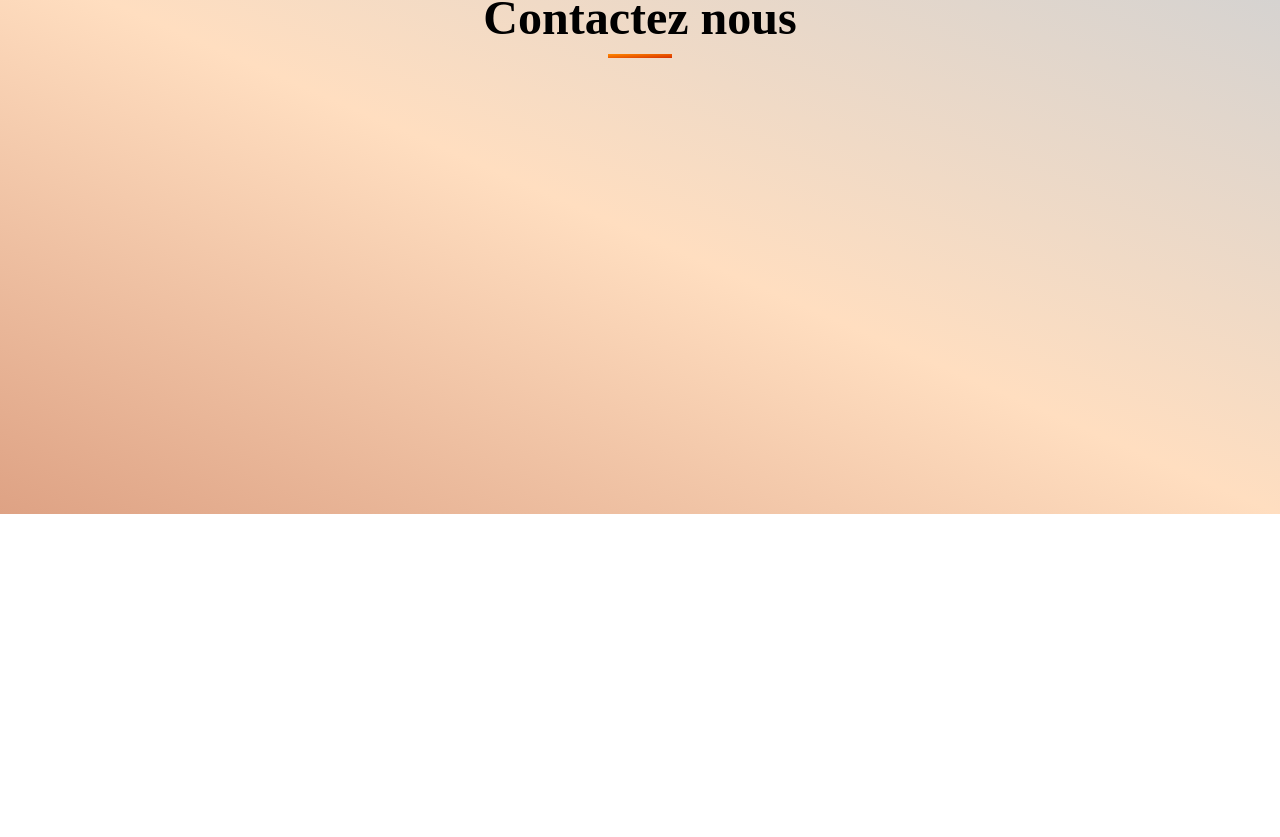
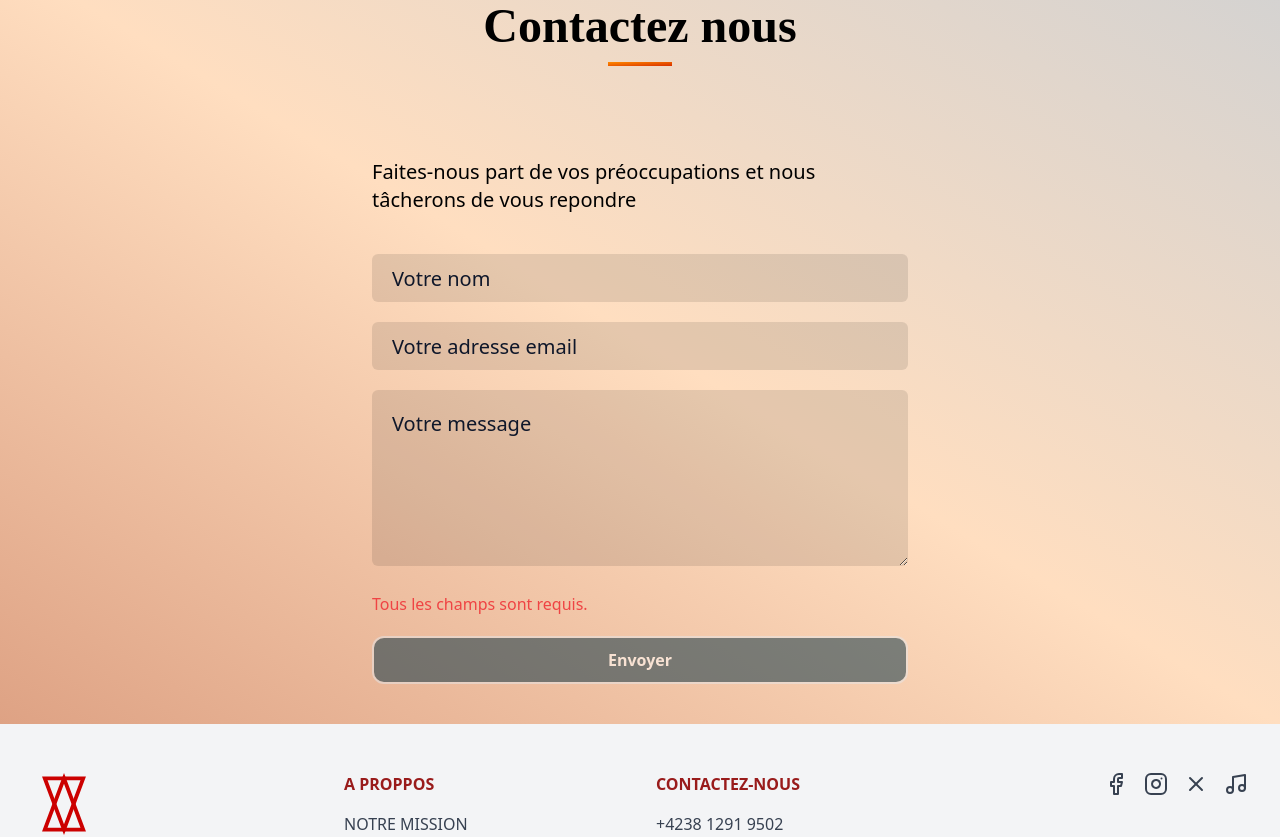
Before and after one commit to Glendas-14/frontVenuDailleurs, a React (Vite) app: page / in a window 1280 px wide. Shown: the part 3886-4723 px from the top of the page. Before the commit the page ends 4400 px from the top, so only its background shows below. Built offline with nearby package versions, Linux system fonts and the light colour scheme; no server answers.

Commit message:
adding messaging system to end the landing page

```diff
--- a/package.json
+++ b/package.json
@@ -10,6 +10,7 @@
     "preview": "vite preview"
   },
   "dependencies": {
+    "@emailjs/browser": "^4.4.1",
     "@tailwindcss/vite": "^4.1.3",
     "lucide-react": "^0.487.0",
     "react": "^19.0.0",
--- /dev/null
+++ b/src/components/contact/contact.tsx
@@ -0,0 +1,106 @@
+import emailjs from "@emailjs/browser";
+import { useState, useEffect } from 'react'
+import BigTitle from '../Title/bigTitle';
+
+export const ContactSection = () => {
+
+    const serviceId = import.meta.env.VITE_EMAILJS_SERVICE_ID
+    const templateId = import.meta.env.VITE_EMAILJS_TEMPLATE_ID
+    const publicKey = import.meta.env.VITE_PUBLIC_KEY
+
+    const [userName, setUserName] = useState('');
+    const [emailAddress, setEmailAddress] = useState('');
+    const [message, setMessage] = useState('');
+    const [showPopup, setShowPopup] = useState(false);
+    const [errorMessage, setErrorMessage] = useState('');
+    const [isFormValid, setIsFormValid] = useState(false);
+
+    const validateForm = () => {
+        if (!userName || !emailAddress || !message) {
+            setIsFormValid(false);
+            setErrorMessage('Tous les champs sont requis.');
+        } else if (!validateEmail(emailAddress)) {
+            setIsFormValid(false);
+            setErrorMessage('Veuillez entrer une adresse e-mail valide.');
+        } else {
+            setIsFormValid(true);
+            setErrorMessage('');
+        }
+    };
+
+    useEffect(() => {
+        validateForm();}, [userName, emailAddress, message]);
+
+    const validateEmail = (email: string) => {
+        const re = /^[^\s@]+@[^\s@]+\.[^\s@]+$/;
+        return re.test(String(email).toLowerCase());
+    };
+
+    const handleNameChange = (e: React.ChangeEvent<HTMLInputElement>) => {
+        setUserName(e.target.value);
+    };
+
+    const handleEmailChange = (e: React.ChangeEvent<HTMLInputElement>) => {
+        setEmailAddress(e.target.value);
+    };
+
+    const handleMessageChange = (e: React.ChangeEvent<HTMLTextAreaElement>) => {
+        setMessage(e.target.value);
+    };
+
+    const handleSendEmail = (e: React.FormEvent<HTMLFormElement>) => {
+        e.preventDefault();
+        if (!isFormValid) {
+            return;
+        }
+        emailjs.sendForm(serviceId, templateId, e.target as HTMLFormElement, publicKey)
+            .then(
+                (result) => {
+                    console.log('Message envoyé avec succès', result.text);
+                    setShowPopup(true);
+                },
+                (error) => {
+                    console.error('Erreur lors de l\'envoi du message', error.text);
+                }
+            );
+
+        setUserName('');
+        setEmailAddress('');
+        setMessage('');
+    };
+
+    return (
+        <div id="writeUs" className="bg-mixedGradient w-full h-auto flex flex-col px-6 pt-12">
+            <div className="flex items-center gap-3 sm:gap-5 mb-8 sm:mb-12">
+                <BigTitle id="contact">Contactez nous</BigTitle>
+            </div>
+            <div id="content" className="w-full h-auto flex flex-row gap-20 items-center justify-center">
+                <form className="w-full lg:md:w-1/2 h-full p-10 flex flex-col gap-10" onSubmit={handleSendEmail}>
+
+                    <p className='text-sm md:lg:text-xl -mt-8 font-normal'>Faites-nous part de vos préoccupations et nous tâcherons de vous repondre</p>
+                    <div id="content" className='w-full h-auto flex flex-col gap-5'>
+                        <div id='userName'>
+                            <input className='bg-black/10 w-full h-12 p-5 outline-none rounded-md text-black font-normal text-md lg:md:text-xl placeholder:text-slate-900' placeholder='Votre nom' type="text" name='userName' value={userName} onChange={handleNameChange}/>
+                        </div>
+                        <div id='emailAddress'>
+                            <input className='bg-black/10 w-full h-12 p-5 outline-none rounded-md text-black font-normal text-md lg:md:text-xl placeholder:text-slate-900' placeholder='Votre adresse email' type="email" name='emailAddress' value={emailAddress} onChange={handleEmailChange}/>
+                        </div>
+                        <div id='message'>
+                            <textarea className='bg-black/10 w-full h-44 p-5 outline-none rounded-md text-black font-normal text-md lg:md:text-xl placeholder:text-slate-900' placeholder='Votre message' name='message' value={message} onChange={handleMessageChange}/>
+                        </div>
+                        {errorMessage && <p className="text-red-500">{errorMessage}</p>}
+                        <input className={`bg-darkBlue w-full h-12 text-white font-bold hover:cursor-pointer hover:text-blue-950 hover:border-blue-950 border-2 hover:bg-transparent hover:shadow-lg rounded-xl shadow-black ${!isFormValid ? 'opacity-50 cursor-not-allowed' : ''}`} type="submit" value="Envoyer" disabled={!isFormValid} />
+                    </div>
+                </form>
+            </div>
+            {showPopup && (
+                <div className="fixed inset-0 flex items-center justify-center bg-black bg-opacity-50">
+                    <div className="bg-white p-6 rounded-md shadow-md">
+                        <h2 className="text-xl font-bold mb-4">Message envoyé avec succès</h2>
+                        <button className="bg-mainGradient text-white px-4 py-2 rounded-md" onClick={() => setShowPopup(false)}>Fermer</button>
+                    </div>
+                </div>
+            )}
+        </div>
+    );
+};
--- a/src/components/pages/landingPage.tsx
+++ b/src/components/pages/landingPage.tsx
@@ -8,6 +8,8 @@ import ProductCard from '../Card/product'
 import CollectionCard from '../Card/collection'
 import collections from '../data/collections'
 import products from '../data/products'
+import { ContactSection } from '../contact/contact'
+import Footer from '../footer'
 
 
 
@@ -173,10 +175,23 @@ export default function LandingPage() {
           </div>
 
         </div>
-        <div id='contactSection' className='h-[35rem] bg-mixedGradient  p-10 flex flex-col gap-10'>
+        <ContactSection/>
+        {/* <div id='contactSection' className='h-[35rem] bg-mixedGradient  p-10 flex flex-col gap-10'>
           <BigTitle id="contact">Contactez nous</BigTitle>
+          <div id='contactContent' className='w-full h-full flex justify-center items-center gap-2'>
+            <div id='info' className='w-1/2 h-full'>
 
-        </div>
+            </div>
+            <form action="">
+              <p>Soumettez-nous librement toutes vos préoccupations</p>
+              <input type="text" name="username" id="username" placeholder='Votre nom' className='placeholder:text-gray-700 placeholder:font-light border border-coral-400 focus:outline-none focus:ring-2 focus:ring-orange-700'/>
+              <input type="text" name="username" id="username" placeholder='Objet' className='placeholder:text-gray-700 placeholder:font-light border border-coral-400 focus:outline-none focus:ring-2 focus:ring-orange-700'/>
+              <textarea name="username" id="username" placeholder='Votre message' className='placeholder:text-gray-700 placeholder:font-light border border-coral-400 focus:outline-none focus:ring-2 focus:ring-orange-700'/>
+              <input type="submit" className='border border-coral-400 focus:outline-none focus:ring-2 focus:ring-orange-700'/>
+            </form>
+          </div>
+        </div> */}
+        <Footer/>
     </div>
   )
 }
```
Also changed, not shown: 2 other files (tests, documents, lock files or other folders).
